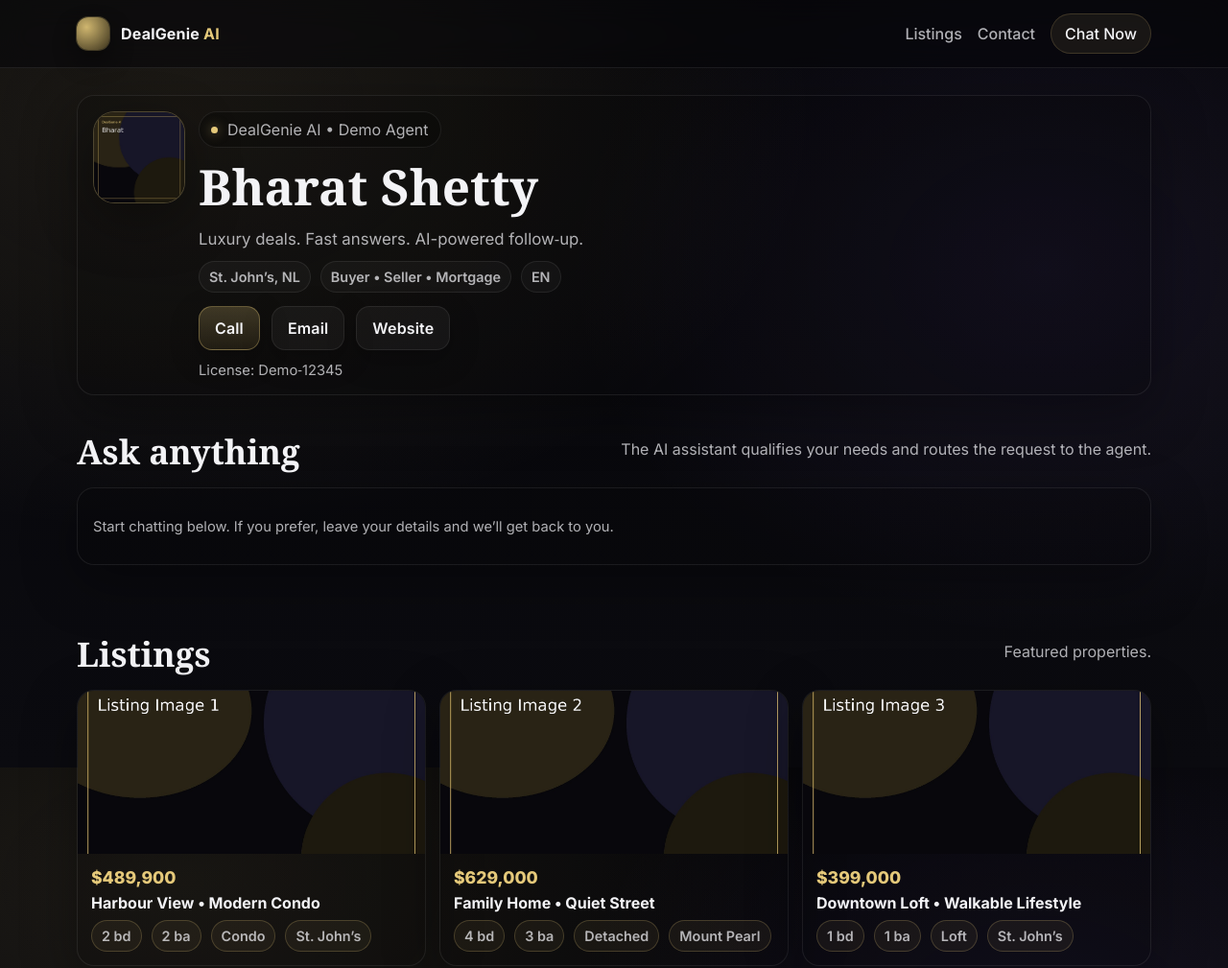
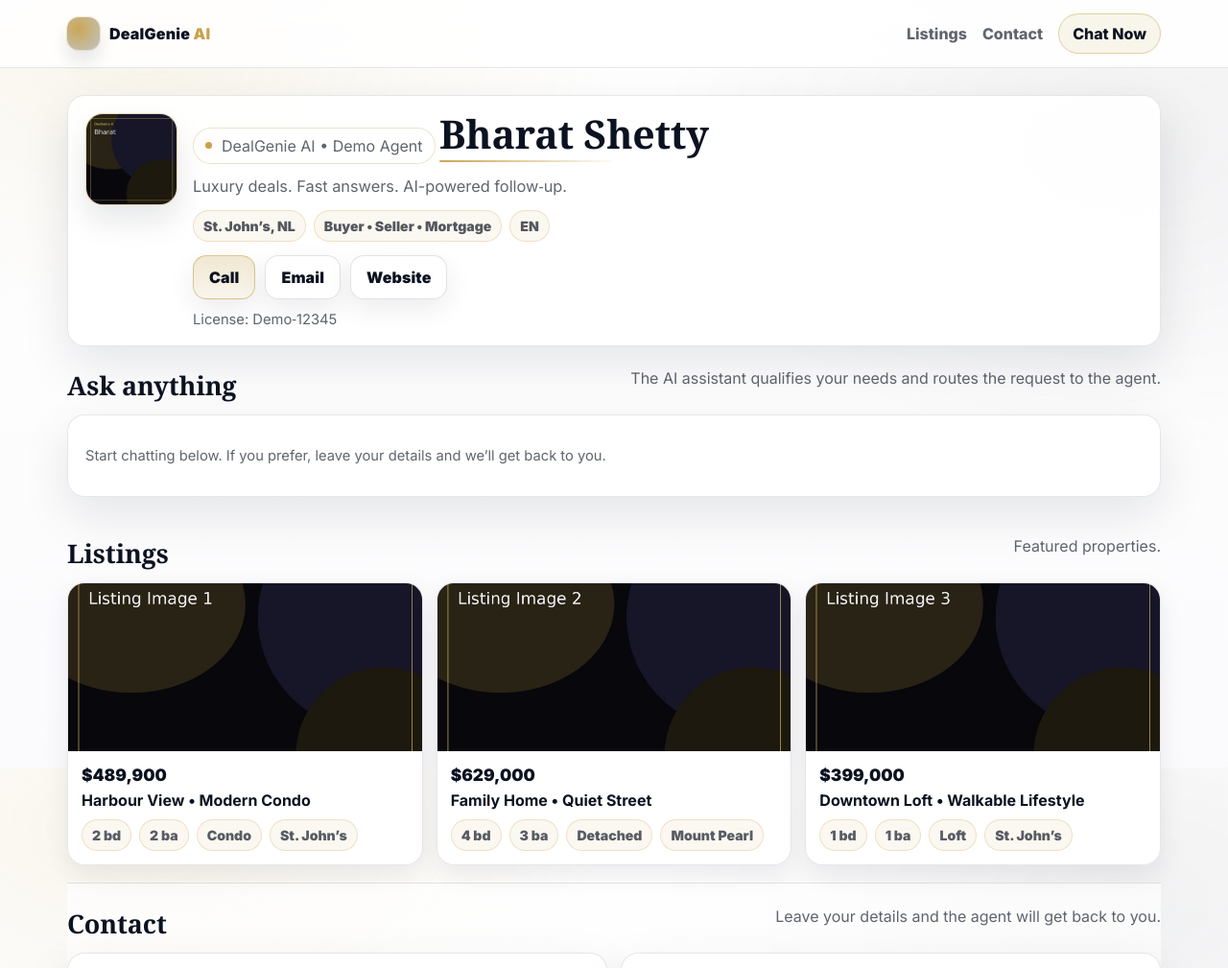
Before and after one commit to dealgenieaiglobal-byte/dealgenie-agents, a plain HTML site: page agent.html in a window 1280 px wide. Shown: the top 1009 px of the page at 96% size. Drawn offline with Linux system fonts and the light colour scheme.

Commit message:
Revamp styles for Luxury Agent Page layout

```diff
--- a/assets/styles.css
+++ b/assets/styles.css
@@ -1,301 +1,325 @@
-/* DealGenie AI — Luxury Black & Gold (static demo) */
+/* DealGenie AI — Luxury Agent Page (Option A: White + Gold + Serif) */
+
 :root{
-  --bg:#07070a;
-  --bg2:#0b0b10;
-  --panel:#0e0e16;
-  --card:#10101a;
-  --stroke:rgba(229,201,122,.18);
-  --stroke2:rgba(255,255,255,.08);
-  --gold:#e5c97a;
-  --gold2:#bfa14a;
-  --text:#f3f3f6;
-  --muted:rgba(243,243,246,.72);
-  --shadow: 0 20px 60px rgba(0,0,0,.55);
+  --bg:#ffffff;
+  --bg-soft:#fbfbfd;
+  --ink:#0b1220;
+  --muted:rgba(11,18,32,.65);
+  --stroke:rgba(11,18,32,.10);
+
+  --gold:#c7a24a;
+  --gold-2:#e6d3a6;
+
+  --shadow: 0 18px 50px rgba(11,18,32,.10);
+  --shadow-soft: 0 10px 28px rgba(11,18,32,.08);
+
   --r:18px;
-  --r2:14px;
-  --max: 1120px;
+  --max: 1140px;
+
+  --sans: Inter, system-ui, -apple-system, Segoe UI, Roboto, Arial, sans-serif;
+  --serif: "Playfair Display", Georgia, "Times New Roman", serif;
 }
 
 *{box-sizing:border-box}
 html,body{height:100%}
+
 body{
   margin:0;
-  background: radial-gradient(1200px 800px at 15% 15%, rgba(229,201,122,.10), transparent 55%),
-              radial-gradient(900px 700px at 85% 35%, rgba(153,119,255,.09), transparent 55%),
-              linear-gradient(180deg, var(--bg), var(--bg2));
-  color:var(--text);
-  font-family: Inter, system-ui, -apple-system, Segoe UI, Roboto, Arial, sans-serif;
+  font-family: var(--sans);
+  color: var(--ink);
+  background:
+    radial-gradient(900px 500px at 12% 8%, rgba(199,162,74,.10), transparent 55%),
+    radial-gradient(900px 600px at 92% 18%, rgba(11,18,32,.06), transparent 55%),
+    linear-gradient(180deg, var(--bg), var(--bg-soft));
   -webkit-font-smoothing: antialiased;
   -moz-osx-font-smoothing: grayscale;
 }
 
 a{color:inherit; text-decoration:none}
-a:hover{opacity:.9}
-code{
-  font-family: ui-monospace, SFMono-Regular, Menlo, Monaco, Consolas, "Liberation Mono", "Courier New", monospace;
-  font-size: .95em;
-  padding:.12em .35em;
-  border:1px solid var(--stroke2);
-  border-radius:10px;
-  background: rgba(0,0,0,.25);
+a:hover{opacity:.92}
+
+.wrap{width:min(var(--max), calc(100% - 44px)); margin:0 auto}
+
+/* Top bar */
+.topbar{
+  position:sticky; top:0; z-index: 30;
+  background: rgba(255,255,255,.86);
+  backdrop-filter: blur(14px);
+  border-bottom: 1px solid var(--stroke);
 }
 
-.wrap{width:min(var(--max), calc(100% - 40px)); margin:0 auto}
-.muted{color:var(--muted)}
-.small{font-size:.92rem}
-.sub{color:var(--muted); margin-top:.3rem; max-width: 70ch}
-
-.bg-orbit{
-  position:fixed; inset:-120px;
-  background:
-    radial-gradient(600px 400px at 20% 20%, rgba(229,201,122,.12), transparent 60%),
-    radial-gradient(520px 380px at 80% 10%, rgba(255,255,255,.06), transparent 60%),
-    radial-gradient(520px 380px at 65% 75%, rgba(229,201,122,.07), transparent 60%);
-  filter: blur(20px);
-  opacity:.8;
-  pointer-events:none;
-  z-index:-1;
+.topbar__inner{
+  display:flex;
+  align-items:center;
+  justify-content:space-between;
+  padding: 14px 0;
 }
 
-.topbar{
-  position:sticky; top:0; z-index:20;
-  backdrop-filter: blur(14px);
-  background: rgba(7,7,10,.55);
-  border-bottom: 1px solid var(--stroke2);
+.brand{display:flex; align-items:center; gap:10px}
+.brand__mark{
+  width:34px; height:34px; border-radius: 12px;
+  background:
+    radial-gradient(circle at 35% 35%, rgba(199,162,74,.95), rgba(11,18,32,.25));
+  box-shadow: 0 0 0 1px rgba(199,162,74,.25), 0 12px 18px rgba(11,18,32,.10);
 }
-.topbar__inner{display:flex; align-items:center; justify-content:space-between; padding:14px 0}
-.brand{display:flex; align-items:center; gap:12px}
-.brand__mark{
-  width:34px; height:34px; border-radius:12px;
-  background: radial-gradient(circle at 30% 30%, rgba(229,201,122,.9), rgba(191,161,74,.25));
-  box-shadow: 0 0 0 1px rgba(229,201,122,.25), 0 12px 25px rgba(0,0,0,.4);
+.brand__text{
+  font-weight: 900;
+  letter-spacing:.2px;
+  color: var(--ink);
 }
-.brand__text{font-weight:700; letter-spacing:.2px}
-.brand__text em{font-style:normal; color:var(--gold)}
+.brand__text em{font-style:normal; color: var(--gold)}
 
 .topnav{display:flex; align-items:center; gap:16px}
-.topnav a{color:var(--muted); font-weight:500}
-.topnav a:hover{color:var(--text)}
+.topnav a{color: var(--muted); font-weight: 800}
+
 .pill{
-  padding:10px 14px;
-  border-radius:999px;
-  border:1px solid var(--stroke);
-  background: rgba(229,201,122,.08);
-  color: var(--text) !important;
+  padding: 10px 14px;
+  border-radius: 999px;
+  border: 1px solid rgba(199,162,74,.45);
+  background: rgba(199,162,74,.10);
+  color: var(--ink) !important;
 }
 
-.hero{padding:54px 0 26px}
-.hero__grid{display:grid; grid-template-columns: 1.1fr .9fr; gap:28px; align-items:center}
-@media (max-width: 980px){ .hero__grid{grid-template-columns:1fr} }
+/* Typography */
+h1,h2,h3{margin:0}
+h1{
+  font-family: var(--serif);
+  font-size: clamp(2.0rem, 3.2vw, 2.85rem);
+  line-height:1.05;
+  letter-spacing: -.2px;
+  color: var(--ink);
+}
+h2{
+  font-family: var(--serif);
+  font-size: clamp(1.45rem, 2.1vw, 1.95rem);
+  letter-spacing: -.1px;
+  color: var(--ink);
+}
+h3{font-size: 1.05rem; color: var(--ink)}
 
+.lead{
+  color: var(--muted);
+  font-size: 1.02rem;
+  line-height: 1.6;
+  margin: 10px 0 0;
+  max-width: 72ch;
+}
+.sub{color: var(--muted); margin-top: .35rem; max-width: 72ch}
+.muted{color: var(--muted)}
+.small{font-size: .92rem}
+
+/* Pills + kicker */
 .kicker{
   display:inline-flex; align-items:center; gap:10px;
-  color:var(--muted);
-  border:1px solid var(--stroke2);
-  padding:8px 12px;
-  border-radius:999px;
-  background: rgba(0,0,0,.25);
-  margin-bottom:14px;
+  color: var(--muted);
+  border: 1px solid rgba(199,162,74,.30);
+  padding: 8px 12px;
+  border-radius: 999px;
+  background: rgba(255,255,255,.75);
   width: fit-content;
 }
-.dot{width:7px; height:7px; border-radius:99px; background:var(--gold); box-shadow: 0 0 12px rgba(229,201,122,.55)}
-h1,h2,h3{
-  font-family: "Playfair Display", Georgia, "Times New Roman", serif;
-  margin:0;
+.dot{
+  width:7px; height:7px; border-radius: 99px;
+  background: var(--gold);
+  box-shadow: 0 0 14px rgba(199,162,74,.35);
 }
-h1{font-size: clamp(2.2rem, 4vw, 3.2rem); line-height: 1.05}
-h2{font-size: clamp(1.6rem, 3vw, 2.2rem)}
-h3{font-size: 1.18rem; margin:0 0 6px}
-.lead{color:var(--muted); font-size:1.05rem; line-height:1.55; max-width: 70ch; margin:14px 0 0}
-.gold{color:var(--gold)}
-.glow{color:var(--text); text-shadow: 0 0 16px rgba(229,201,122,.18)}
 
-.hero__actions{display:flex; gap:12px; margin-top:18px; flex-wrap:wrap}
+/* Buttons */
 .btn{
   display:inline-flex; align-items:center; justify-content:center;
   border-radius: 14px;
   padding: 12px 16px;
-  border:1px solid var(--stroke2);
-  background: rgba(255,255,255,.04);
-  color: var(--text);
-  font-weight: 600;
-  letter-spacing:.15px;
-  box-shadow: 0 10px 30px rgba(0,0,0,.25);
+  border: 1px solid rgba(11,18,32,.12);
+  background: rgba(255,255,255,.96);
+  color: var(--ink);
+  font-weight: 900;
+  letter-spacing:.12px;
+  box-shadow: var(--shadow-soft);
 }
 .btn--gold{
-  border-color: rgba(229,201,122,.35);
-  background: linear-gradient(180deg, rgba(229,201,122,.22), rgba(191,161,74,.10));
+  border-color: rgba(199,162,74,.55);
+  background: linear-gradient(180deg, rgba(199,162,74,.25), rgba(199,162,74,.10));
 }
-.btn--ghost:hover{border-color: rgba(229,201,122,.25)}
+.btn--ghost{background: rgba(255,255,255,.92)}
+.hero__actions{display:flex; gap:10px; flex-wrap:wrap}
 
-.mini{display:grid; grid-template-columns: repeat(3, 1fr); gap:12px; margin-top:18px}
-@media (max-width: 680px){ .mini{grid-template-columns: 1fr} }
-.mini__card{
-  padding:14px;
-  border-radius: var(--r2);
-  border:1px solid var(--stroke2);
-  background: rgba(0,0,0,.22);
-}
-.mini__label{color:var(--muted); font-size:.9rem}
-.mini__value{font-weight:700; margin-top:6px}
-
-.panel{
+/* Cards */
+.card{
+  padding: 18px;
   border-radius: var(--r);
-  border:1px solid var(--stroke2);
-  background: rgba(0,0,0,.22);
+  border: 1px solid var(--stroke);
+  background: rgba(255,255,255,.92);
   box-shadow: var(--shadow);
-  overflow:hidden;
-}
-.panel__top{
-  display:flex; align-items:center; justify-content:space-between;
-  padding:12px 14px;
-  border-bottom:1px solid var(--stroke2);
-  background: rgba(0,0,0,.25);
-}
-.chip{
-  display:inline-flex; align-items:center;
-  padding:7px 10px;
-  border-radius:999px;
-  border:1px solid rgba(229,201,122,.22);
-  color: var(--gold);
-  font-weight:600;
-  font-size:.9rem;
-  background: rgba(229,201,122,.06);
-}
-.panel__icons{display:flex; gap:8px}
-.panel__icons span{width:10px; height:10px; border-radius:99px; border:1px solid var(--stroke2); background: rgba(255,255,255,.04)}
-.panel__body{padding:16px}
-
-.preview{display:grid; grid-template-columns: 1fr 1fr; gap:12px}
-@media (max-width: 520px){ .preview{grid-template-columns:1fr} }
-.avatar-skel{width:58px; height:58px; border-radius:18px; border:1px solid var(--stroke2); background: rgba(255,255,255,.05)}
-.lines .line{height:10px; border-radius:999px; border:1px solid var(--stroke2); background: rgba(255,255,255,.04); margin:8px 0}
-.w80{width:80%} .w70{width:70%} .w60{width:60%}
-.cta-skel{height:40px; border-radius:14px; border:1px solid rgba(229,201,122,.25); background: rgba(229,201,122,.08); margin-top:12px}
-.card-skel{height:90px; border-radius:18px; border:1px solid var(--stroke2); background: rgba(255,255,255,.04); margin-bottom:12px}
-.note{
-  margin-top:14px;
-  color: var(--muted);
-  font-size: .95rem;
-  border:1px dashed rgba(229,201,122,.18);
-  padding:12px 12px;
-  border-radius:14px;
-  background: rgba(0,0,0,.18);
 }
 
-.section{padding:34px 0}
-.section--alt{background: rgba(255,255,255,.02); border-top:1px solid var(--stroke2); border-bottom:1px solid var(--stroke2)}
-.grid3{display:grid; grid-template-columns: repeat(3, 1fr); gap:14px; margin-top:14px}
-.grid2{display:grid; grid-template-columns: repeat(2, 1fr); gap:14px; margin-top:14px}
-@media (max-width: 900px){ .grid3{grid-template-columns:1fr} .grid2{grid-template-columns:1fr} }
+/* Sections */
+.section{padding: 18px 0}
+.section--alt{
+  background: rgba(255,255,255,.70);
+  border-top: 1px solid var(--stroke);
+  border-bottom: 1px solid var(--stroke);
+}
 
-.card{
-  padding:16px;
-  border-radius: var(--r);
-  border:1px solid var(--stroke2);
-  background: rgba(0,0,0,.20);
-  box-shadow: 0 18px 55px rgba(0,0,0,.35);
+.section-head{
+  display:flex;
+  align-items:flex-end;
+  justify-content:space-between;
+  gap: 14px;
+  flex-wrap:wrap;
+  margin-bottom: 12px;
 }
-.card--tight{padding:14px}
-.list{margin:10px 0 0; padding-left: 18px; color: var(--muted)}
-.list__row{display:flex; gap:10px; padding:8px 0; border-bottom:1px solid rgba(255,255,255,.06)}
-.list__row:last-child{border-bottom:0}
-.list--ol{padding-left: 22px}
 
-.cta{
-  margin-top: 18px;
-  padding: 18px;
-  border-radius: var(--r);
-  border:1px solid rgba(229,201,122,.25);
-  background: radial-gradient(700px 300px at 20% 10%, rgba(229,201,122,.10), transparent 60%),
-              rgba(0,0,0,.18);
-  display:flex; align-items:center; justify-content:space-between; gap:14px;
-  flex-wrap:wrap;
+/* Agent header layout */
+.agent-card__top{
+  display:flex;
+  gap: 16px;
+  align-items:flex-start;
 }
-.cta__copy h3{margin:0 0 6px}
-.cta__copy p{margin:0; color:var(--muted)}
+@media (max-width: 680px){
+  .agent-card__top{flex-direction:column}
+}
 
-.footer{
-  padding:22px 0;
-  border-top:1px solid var(--stroke2);
-  background: rgba(0,0,0,.20);
+.agent-photo{
+  width: 96px; height: 96px;
+  border-radius: 18px;
+  border: 1px solid rgba(199,162,74,.38);
+  background: rgba(11,18,32,.03);
+  object-fit: cover;
+  box-shadow: 0 16px 32px rgba(11,18,32,.10);
 }
-.footer__inner{display:flex; align-items:center; justify-content:space-between; gap:12px; flex-wrap:wrap}
 
-/* Agent page */
-.agent{padding-top: 10px}
-.agent-hero{padding: 26px 0 10px}
-.agent-hero__grid{display:grid; grid-template-columns: 1.2fr .8fr; gap:16px; align-items:start}
-@media (max-width: 980px){ .agent-hero__grid{grid-template-columns:1fr} }
+/* Luxury divider under the main name */
+#agentName{
+  position: relative;
+  display: inline-block;
+  padding-bottom: 8px;
+}
+#agentName::after{
+  content:"";
+  position:absolute;
+  left:0;
+  bottom: 0;
+  height: 2px;
+  width: 64%;
+  background: linear-gradient(90deg, rgba(199,162,74,.95), rgba(230,211,166,.10));
+  border-radius: 999px;
+}
 
-.agent-card{overflow:hidden}
-.agent-card__top{display:flex; gap:14px; align-items:flex-start}
-@media (max-width: 600px){ .agent-card__top{flex-direction:column} }
-.agent-photo{
-  width: 96px; height: 96px; border-radius: 22px;
-  border:1px solid rgba(229,201,122,.25);
-  background: rgba(255,255,255,.03);
-  object-fit: cover;
-  box-shadow: 0 18px 55px rgba(0,0,0,.35);
+/* Badges */
+.badges{display:flex; gap:8px; flex-wrap:wrap; margin-top: 12px}
+.badge{
+  padding: 7px 10px;
+  border-radius: 999px;
+  border: 1px solid rgba(199,162,74,.28);
+  background: rgba(199,162,74,.08);
+  color: rgba(11,18,32,.70);
+  font-weight: 900;
+  font-size: .88rem;
 }
-.agent-meta{flex:1}
-.badges{display:flex; gap:10px; flex-wrap:wrap; margin-top:10px}
-.badge{
-  padding:7px 10px;
-  border-radius:999px;
-  border:1px solid rgba(255,255,255,.08);
-  background: rgba(255,255,255,.03);
-  color: var(--muted);
-  font-weight:600;
-  font-size:.9rem;
+
+/* Listings */
+.listing-grid{
+  display:grid;
+  grid-template-columns: repeat(3, 1fr);
+  gap: 14px;
 }
-.agent-card__bottom{margin-top:14px; border-top:1px solid rgba(255,255,255,.06); padding-top:14px}
-.quick{display:grid; grid-template-columns: repeat(3, 1fr); gap:10px}
-@media (max-width: 700px){ .quick{grid-template-columns: 1fr} }
-.quick__item{
-  border:1px solid rgba(255,255,255,.06);
-  border-radius: 14px;
-  padding:12px;
-  background: rgba(0,0,0,.14);
+@media (max-width: 980px){
+  .listing-grid{grid-template-columns: 1fr}
 }
-.section-head{display:flex; align-items:flex-end; justify-content:space-between; gap:14px; flex-wrap:wrap; margin-bottom: 14px}
-
-.listing-grid{display:grid; grid-template-columns: repeat(3, 1fr); gap:14px}
-@media (max-width: 980px){ .listing-grid{grid-template-columns: 1fr} }
 
 .listing{
   border-radius: var(--r);
-  border:1px solid rgba(255,255,255,.08);
-  background: rgba(0,0,0,.18);
+  border: 1px solid var(--stroke);
+  background: rgba(255,255,255,.96);
   overflow:hidden;
-  box-shadow: 0 18px 55px rgba(0,0,0,.35);
+  box-shadow: var(--shadow-soft);
+  transition: transform .15s ease, box-shadow .15s ease;
 }
-.listing__img{width:100%; height: 170px; object-fit: cover; display:block; background: rgba(255,255,255,.03)}
-.listing__body{padding:14px}
-.listing__price{color: var(--gold); font-weight: 800; font-size: 1.1rem}
-.listing__meta{margin-top:8px; color: var(--muted); display:flex; gap:10px; flex-wrap:wrap}
-.pill2{
-  padding:7px 10px;
-  border-radius:999px;
-  border:1px solid rgba(229,201,122,.22);
-  background: rgba(229,201,122,.06);
-  color: var(--muted);
-  font-weight: 600;
-  font-size: .9rem;
+.listing:hover{
+  transform: translateY(-2px);
+  box-shadow: 0 18px 42px rgba(11,18,32,.12);
 }
 
-.field{display:grid; gap:7px; margin-bottom:12px}
-.field span{color: var(--muted); font-weight: 600; font-size:.95rem}
+.listing__img{
+  width:100%;
+  height: 175px;
+  object-fit: cover;
+  display:block;
+  background: rgba(11,18,32,.03);
+}
+
+.listing__body{padding: 14px}
+.listing__price{
+  font-weight: 1000;
+  color: var(--ink);
+  font-size: 1.08rem;
+}
+.listing__meta{
+  margin-top: 10px;
+  display:flex;
+  gap:8px;
+  flex-wrap:wrap;
+}
+.pill2{
+  padding: 7px 10px;
+  border-radius: 999px;
+  border: 1px solid rgba(199,162,74,.28);
+  background: rgba(199,162,74,.08);
+  color: rgba(11,18,32,.68);
+  font-weight: 900;
+  font-size: .88rem;
+}
+
+/* Forms */
+.grid2{
+  display:grid;
+  grid-template-columns: repeat(2, 1fr);
+  gap: 14px;
+}
+@media (max-width: 900px){
+  .grid2{grid-template-columns:1fr}
+}
+
+.field{display:grid; gap:7px; margin-bottom: 12px}
+.field span{
+  color: var(--muted);
+  font-weight: 900;
+  font-size: .92rem;
+}
+
 input, textarea{
   width:100%;
   padding: 12px 12px;
   border-radius: 14px;
-  border:1px solid rgba(255,255,255,.10);
-  background: rgba(0,0,0,.18);
-  color: var(--text);
+  border: 1px solid rgba(11,18,32,.12);
+  background: rgba(255,255,255,.98);
+  color: var(--ink);
   outline: none;
 }
-input:focus, textarea:focus{border-color: rgba(229,201,122,.30); box-shadow: 0 0 0 4px rgba(229,201,122,.08)}
+
+input:focus, textarea:focus{
+  border-color: rgba(199,162,74,.65);
+  box-shadow: 0 0 0 4px rgba(199,162,74,.14);
+}
+
 button{cursor:pointer}
 
-.botpress-mount{min-height: 20px}
+/* Footer */
+.footer{
+  padding: 18px 0;
+  border-top: 1px solid var(--stroke);
+  background: rgba(255,255,255,.86);
+}
+.footer__inner{
+  display:flex;
+  align-items:center;
+  justify-content:space-between;
+  gap: 12px;
+  flex-wrap:wrap;
+}
+
+/* Botpress bubble tends to appear automatically; keep it above page */
+#bp-web-widget,
+.bp-web-widget-container{
+  z-index: 9999 !important;
+}
```
